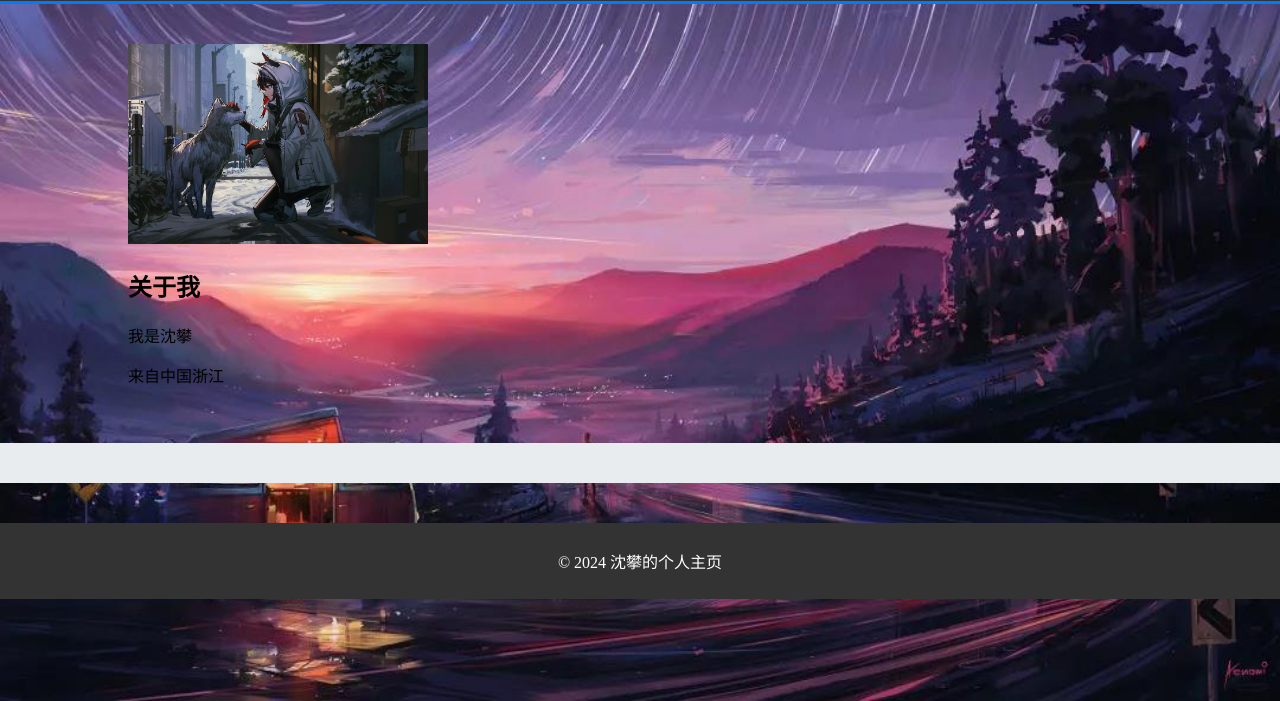
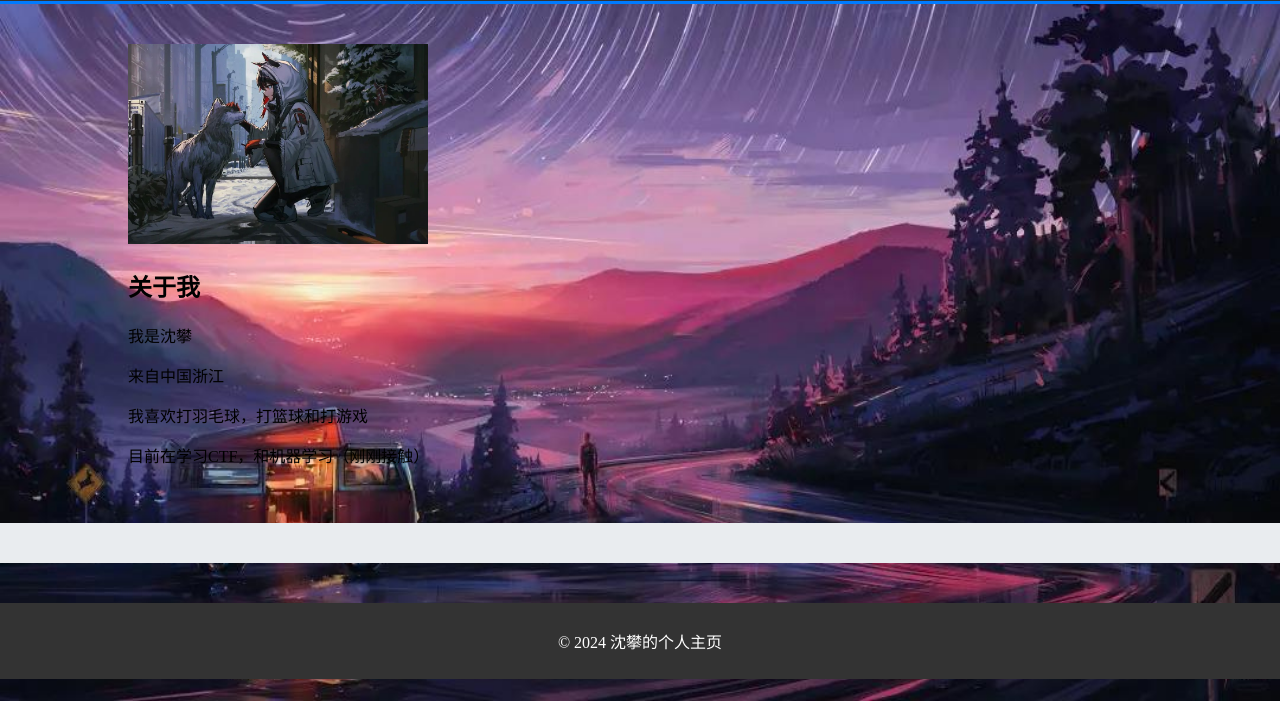
Before and after one commit to sp-chuck/sp-chuck.github.io, a plain HTML site: page index.html in a window 1280 px wide. Shown: the part 99-800 px from the top of the page. Drawn offline with Linux system fonts and the light colour scheme.

Commit message:
Update index.html

```diff
--- a/index.html
+++ b/index.html
@@ -60,6 +60,8 @@
         <h2>关于我</h2>
         <p>我是沈攀</p>
         <p>来自中国浙江</p>
+        <p>我喜欢打羽毛球，打篮球和打游戏</p>
+        <p>目前在学习CTF，和机器学习（刚刚接触）</p>
       </div>
     </div>
   </section>
```
